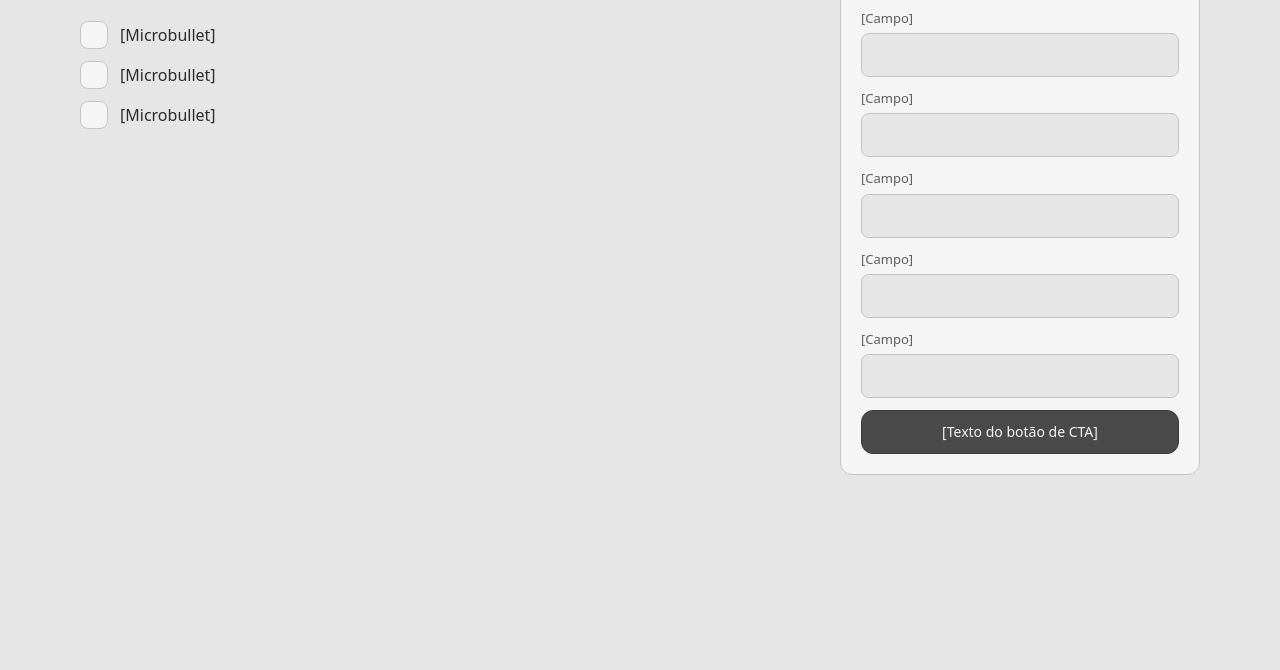
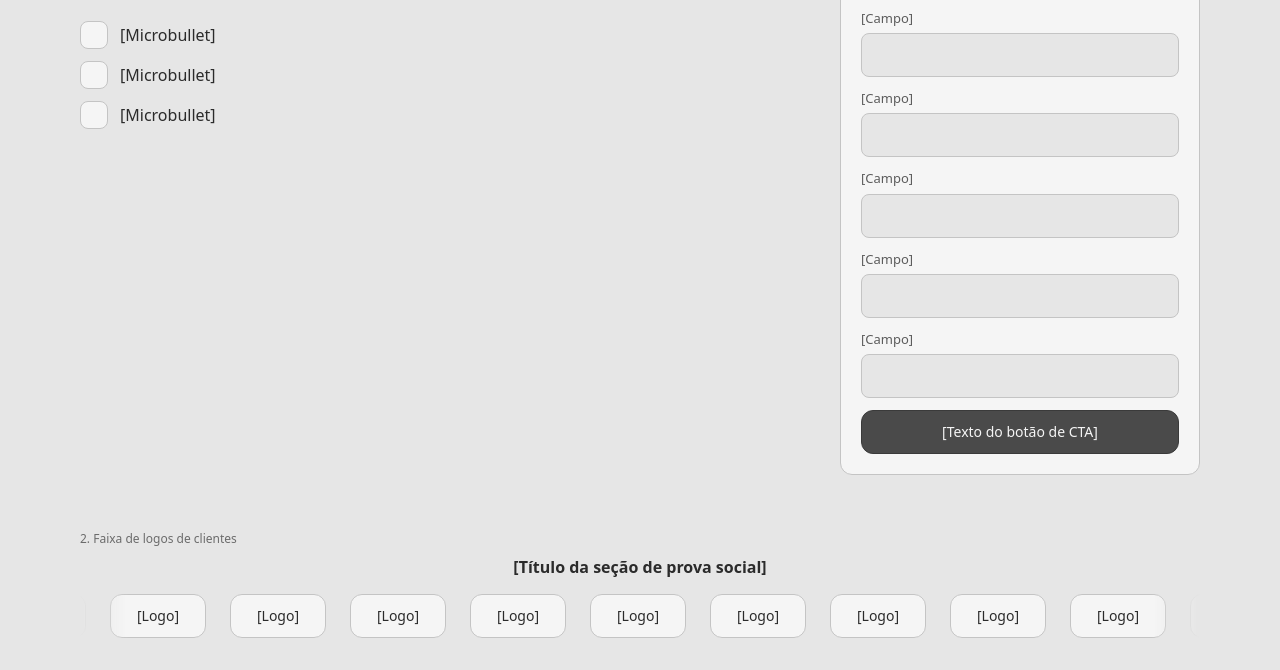
Before and after one commit to PiU-Comunica/wireframe-esfera-energia-livre, a plain HTML site: page index.html in a window 1280 px wide. Shown: the part 319-989 px from the top of the page. Before the commit the page ends 842 px from the top, so only its background shows below. Drawn offline with Linux system fonts and the light colour scheme.

Commit message:
feat: wireframe faixa de logos seção 02

```diff
--- a/css/wireframe.css
+++ b/css/wireframe.css
@@ -179,6 +179,75 @@ button.btn {
   font: inherit;
 }
 
+.logo-strip {
+  padding: 8px 0 32px;
+}
+
+.logo-strip-title {
+  margin: 0 0 16px;
+  font-size: 1rem;
+  font-weight: 600;
+  text-align: center;
+}
+
+.logo-marquee {
+  overflow: hidden;
+  width: min(1120px, calc(100% - 32px));
+  margin-inline: auto;
+  -webkit-mask-image: linear-gradient(
+    to right,
+    transparent,
+    #000 48px,
+    #000 calc(100% - 48px),
+    transparent
+  );
+  mask-image: linear-gradient(
+    to right,
+    transparent,
+    #000 48px,
+    #000 calc(100% - 48px),
+    transparent
+  );
+}
+
+.logo-track {
+  display: flex;
+  width: max-content;
+  animation: logo-marquee 60s linear infinite;
+}
+
+.logo-set {
+  display: flex;
+  flex-shrink: 0;
+  align-items: center;
+  gap: 24px;
+  padding-right: 24px;
+}
+
+.logo-chip {
+  min-width: 96px;
+  min-height: 44px;
+  padding: 8px 16px;
+  font-size: 0.875rem;
+  white-space: nowrap;
+}
+
+@keyframes logo-marquee {
+  from {
+    transform: translateX(0);
+  }
+
+  to {
+    transform: translateX(-50%);
+  }
+}
+
+@media (prefers-reduced-motion: reduce) {
+  .logo-track {
+    animation: none;
+  }
+}
+
 @media (max-width: 720px) {
   .site-header .section-label {
     text-align: center;
--- a/index.html
+++ b/index.html
@@ -70,6 +70,63 @@
         </div>
       </div>
     </section>
+
+    <section class="logo-strip">
+      <div class="container">
+        <p class="section-label">2. Faixa de logos de clientes</p>
+        <h2 class="logo-strip-title">[Título da seção de prova social]</h2>
+      </div>
+      <div class="logo-marquee">
+        <div class="logo-track">
+          <div class="logo-set">
+            <div class="slot logo-chip">[Logo]</div>
+            <div class="slot logo-chip">[Logo]</div>
+            <div class="slot logo-chip">[Logo]</div>
+            <div class="slot logo-chip">[Logo]</div>
+            <div class="slot logo-chip">[Logo]</div>
+            <div class="slot logo-chip">[Logo]</div>
+            <div class="slot logo-chip">[Logo]</div>
+            <div class="slot logo-chip">[Logo]</div>
+            <div class="slot logo-chip">[Logo]</div>
+            <div class="slot logo-chip">[Logo]</div>
+            <div class="slot logo-chip">[Logo]</div>
+            <div class="slot logo-chip">[Logo]</div>
+            <div class="slot logo-chip">[Logo]</div>
+            <div class="slot logo-chip">[Logo]</div>
+            <div class="slot logo-chip">[Logo]</div>
+            <div class="slot logo-chip">[Logo]</div>
+            <div class="slot logo-chip">[Logo]</div>
+            <div class="slot logo-chip">[Logo]</div>
+            <div class="slot logo-chip">[Logo]</div>
+            <div class="slot logo-chip">[Logo]</div>
+            <div class="slot logo-chip">[Logo]</div>
+          </div>
+          <div class="logo-set" aria-hidden="true">
+            <div class="slot logo-chip">[Logo]</div>
+            <div class="slot logo-chip">[Logo]</div>
+            <div class="slot logo-chip">[Logo]</div>
+            <div class="slot logo-chip">[Logo]</div>
+            <div class="slot logo-chip">[Logo]</div>
+            <div class="slot logo-chip">[Logo]</div>
+            <div class="slot logo-chip">[Logo]</div>
+            <div class="slot logo-chip">[Logo]</div>
+            <div class="slot logo-chip">[Logo]</div>
+            <div class="slot logo-chip">[Logo]</div>
+            <div class="slot logo-chip">[Logo]</div>
+            <div class="slot logo-chip">[Logo]</div>
+            <div class="slot logo-chip">[Logo]</div>
+            <div class="slot logo-chip">[Logo]</div>
+            <div class="slot logo-chip">[Logo]</div>
+            <div class="slot logo-chip">[Logo]</div>
+            <div class="slot logo-chip">[Logo]</div>
+            <div class="slot logo-chip">[Logo]</div>
+            <div class="slot logo-chip">[Logo]</div>
+            <div class="slot logo-chip">[Logo]</div>
+            <div class="slot logo-chip">[Logo]</div>
+          </div>
+        </div>
+      </div>
+    </section>
   </main>
 </body>
 </html>
```
